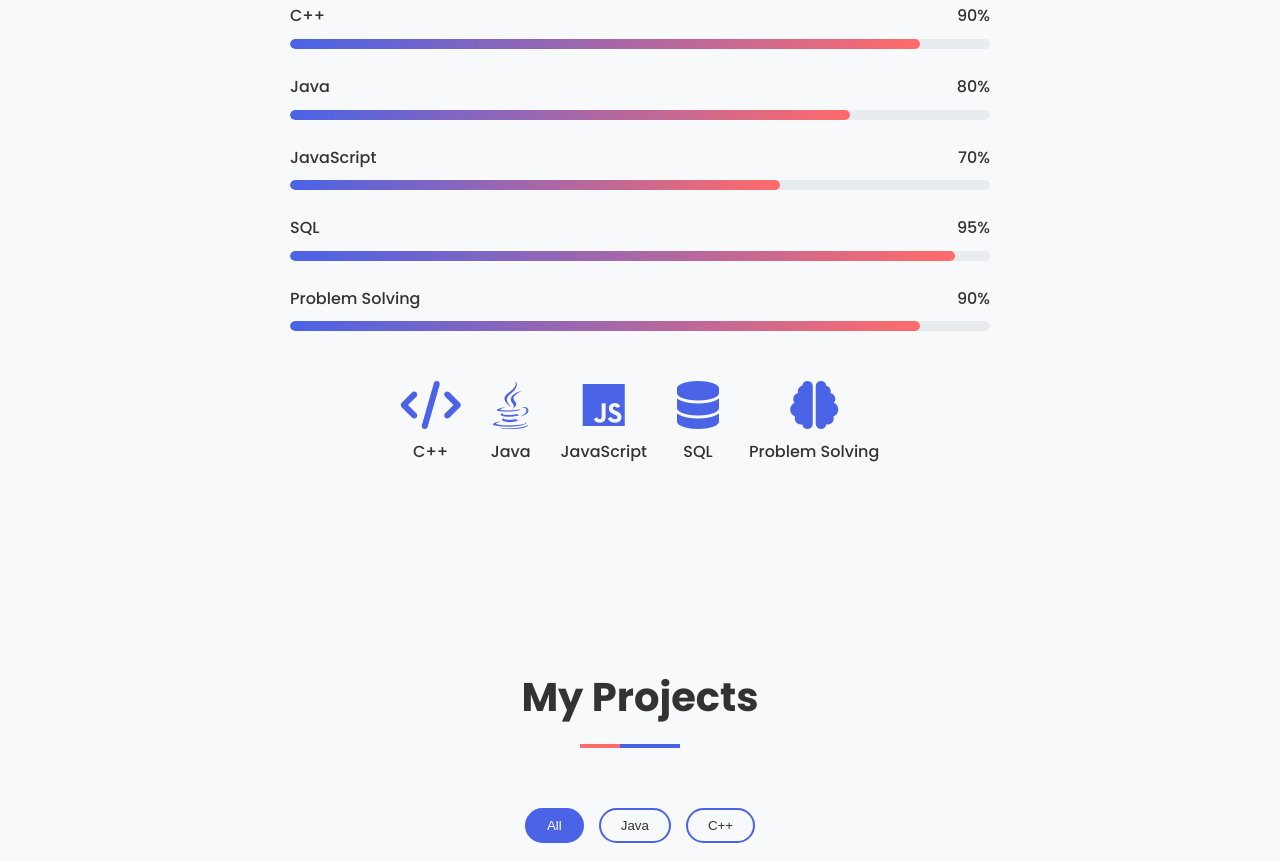
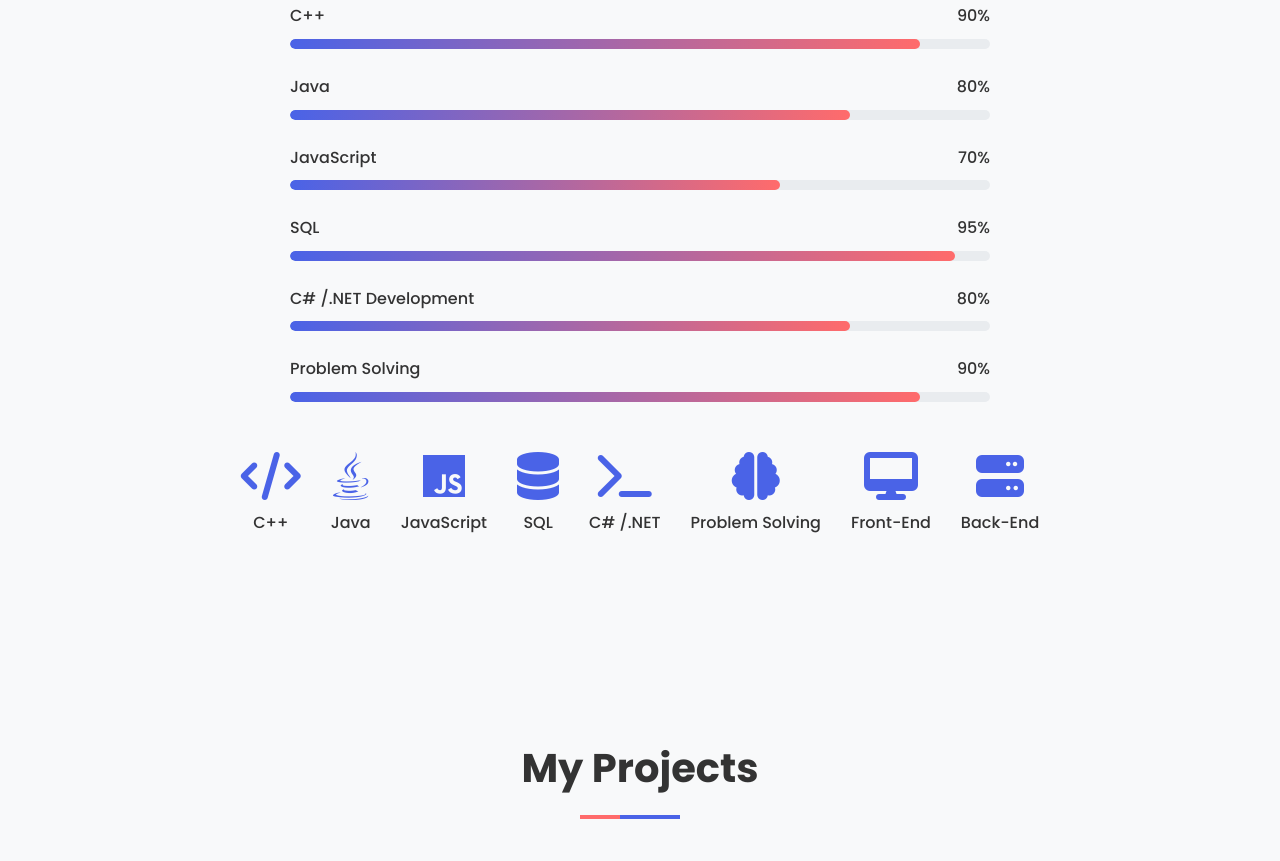
Before and after one commit to AbdulFattah0/Portfolio, a plain HTML site: page index.html in a window 1280 px wide. Shown: the part 2088-2949 px from the top of the page. Drawn offline with Linux system fonts and the light colour scheme.

Commit message:
Update website content

```diff
--- a/index.html
+++ b/index.html
@@ -164,6 +164,15 @@
                     </div>
                     <div class="skill-item">
                         <div class="skill-info">
+                            <p>C# /.NET Development</p>
+                            <p>80%</p>
+                        </div>
+                        <div class="progress-bar">
+                            <div class="progress" style="width: 80%"></div>
+                        </div>
+                    </div>
+                    <div class="skill-item">
+                        <div class="skill-info">
                             <p>Problem Solving</p>
                             <p>90%</p>
                         </div>
@@ -190,10 +199,24 @@
                     <i class="fas fa-database"></i>
                     <p>SQL</p>
                 </div>
+                 <div class="skill-icon">
+                    <i class="fas fa-terminal"></i>
+                    <p>C# /.NET </p>
+                </div>
                 <div class="skill-icon">
                     <i class="fas fa-brain"></i>
                     <p>Problem Solving</p>
                 </div>
+               <div class="skill-icon">
+                    <i class="fas fa-desktop"></i>
+                    <p>Front-End</p>
+                </div>
+                 <div class="skill-icon">
+                    <i class="fas fa-server"></i>
+                    <p>Back-End</p>
+                </div>
+
+
             </div>
 
         </div>
```
